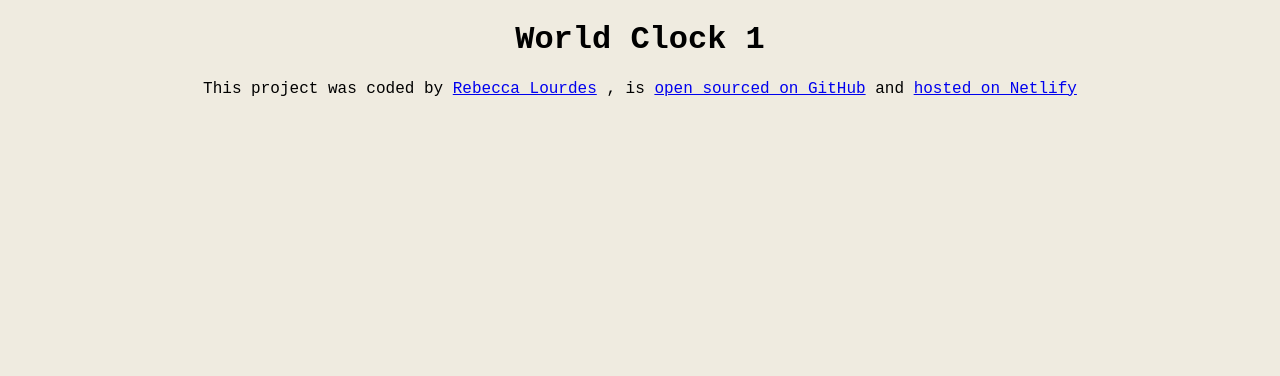
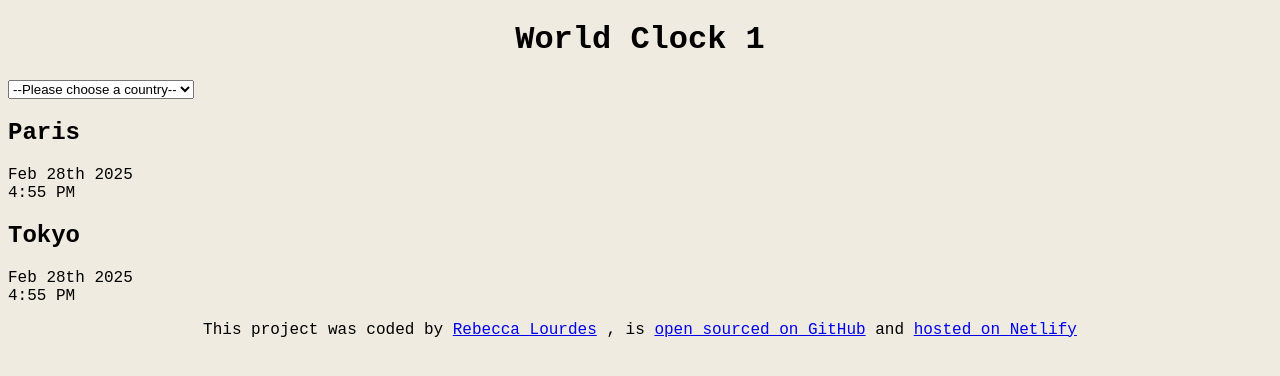
Before and after one commit to Rebecca86/world_clock_AddOn_Plus, a plain HTML site: page index.html in a window 1280 px wide. Drawn offline with nearby package versions, Linux system fonts and the light colour scheme; a web font is replaced by a local one.

Commit message:
Added the Country with Time in html file

```diff
--- a/index.html
+++ b/index.html
@@ -19,7 +19,26 @@
     <header>
       <h1>World Clock 1</h1>
     </header>
-    <main></main>
+    <main>
+      <div>
+        <select name="country" id="country-select" class="country-select">
+          <option value="">--Please choose a country--</option>
+          <option value="paris">Paris 🇫🇷</option>
+          <option value="tokyo">Tokyo 🇯🇵</option>
+          <option value="sydney">Sydney 🇦🇺</option>
+        </select>
+      </div>
+      <div class="city">
+        <h2>Paris</h2>
+        <div class="date">Feb 28th 2025</div>
+        <div class="time">4:55 PM</div>
+      </div>
+      <div class="city">
+        <h2>Tokyo</h2>
+        <div class="date">Feb 28th 2025</div>
+        <div class="time">4:55 PM</div>
+      </div>
+    </main>
 
     <footer>
       <p>
--- a/src/style.css
+++ b/src/style.css
@@ -1,5 +1,10 @@
 body {
   font-family: "Courier New", Courier, monospace;
   background-color: #efebe0;
+}
+h1 {
   text-align: center;
 }
+footer {
+  text-align: center;
+}
```
